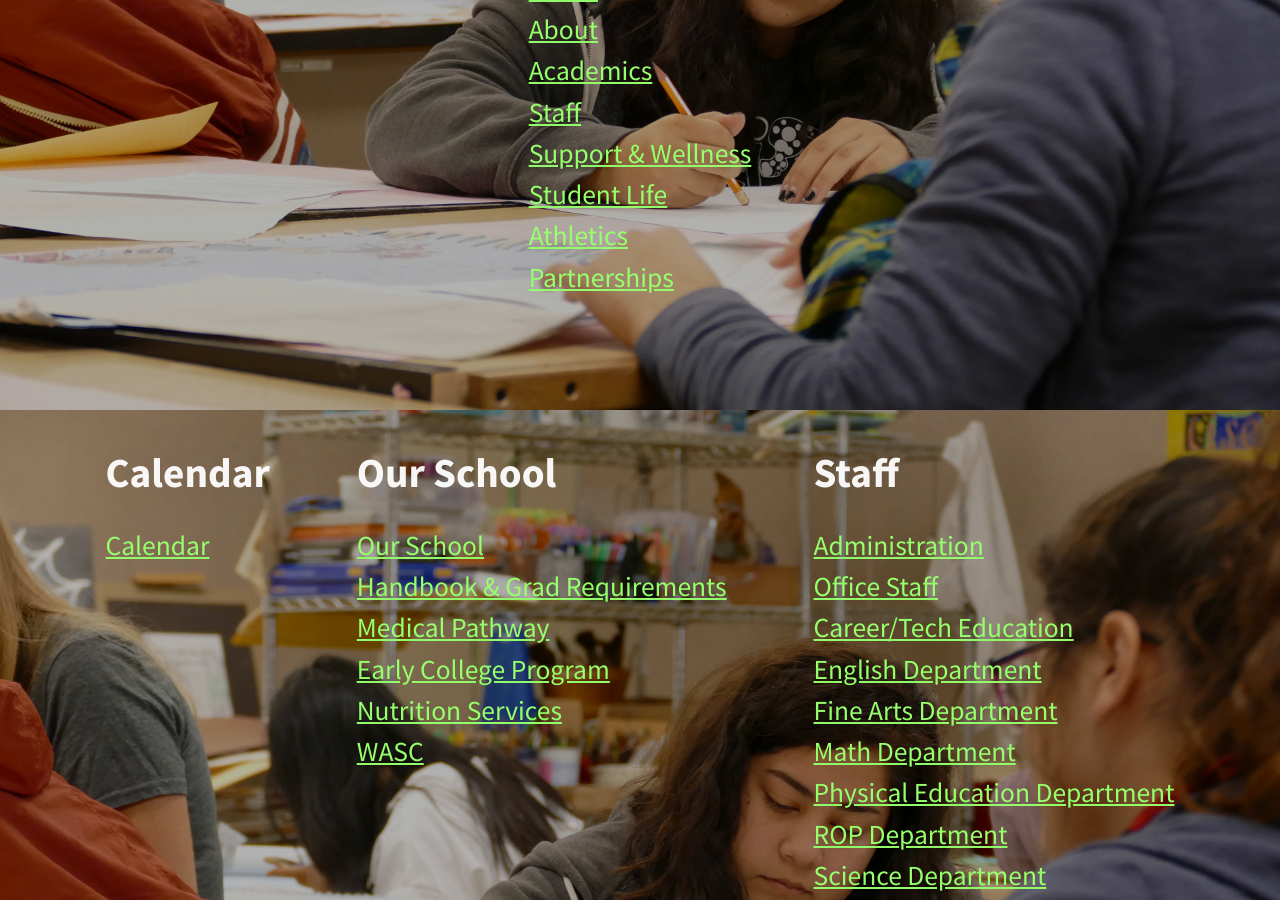
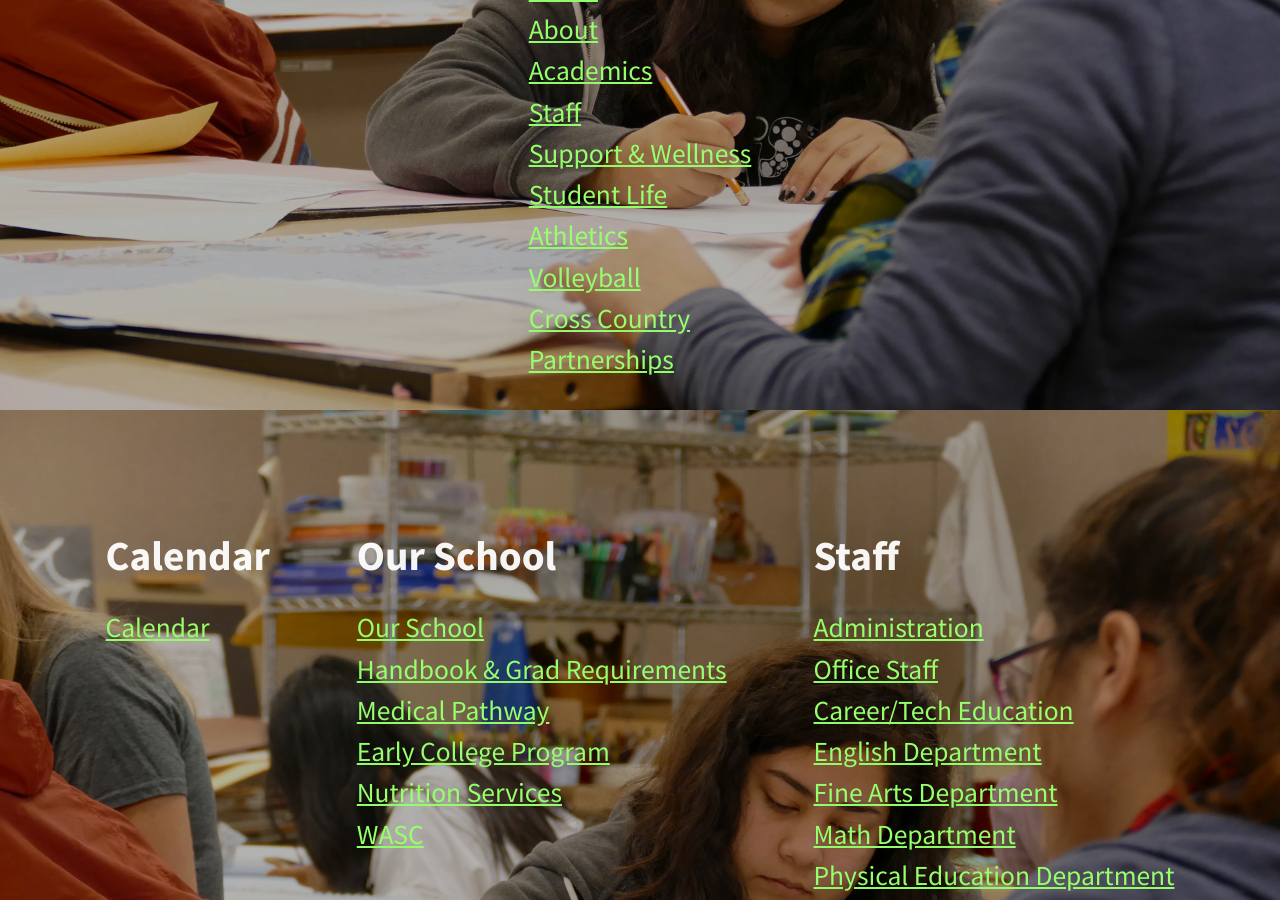
Before and after one commit to Crazeformarvel/azusa-project, a Jekyll site: the page gladstone-high-school.html, which Jekyll copies as it is, in a window 1280 px wide and 900 px high, scrolled down 490 px. Built offline with Jekyll 4.4.1, drawn with Linux system fonts in a browser that asks for light colours.

Commit message:
Update gladstone-high-school.html

```diff
--- a/gladstone-high-school.html
+++ b/gladstone-high-school.html
@@ -30,6 +30,8 @@
               <li><a href="http://gladstonehighschool.jimthoburn.com/wellness/">Support &amp; Wellness</a></li>
               <li><a href="http://gladstonehighschool.jimthoburn.com/life/">Student Life</a></li>
               <li><a href="http://gladstonehighschool.jimthoburn.com/athletics/">Athletics</a></li>
+              <li><a href="http://gladstonehighschool.jimthoburn.com/volleyball">Volleyball</a></li>
+              <li><a href="http://gladstonehighschool.jimthoburn.com/crosscountry">Cross Country</a></li>
               <li><a href="http://gladstonehighschool.jimthoburn.com/partnerships/">Partnerships</a></li>
             </ul>
 
```
